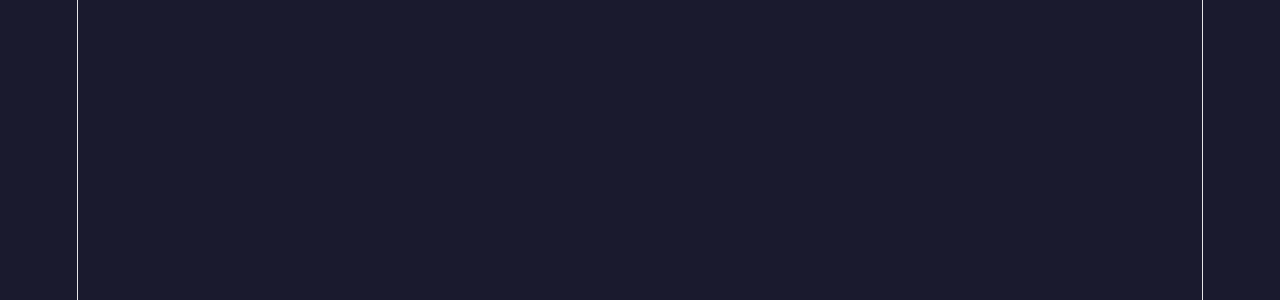
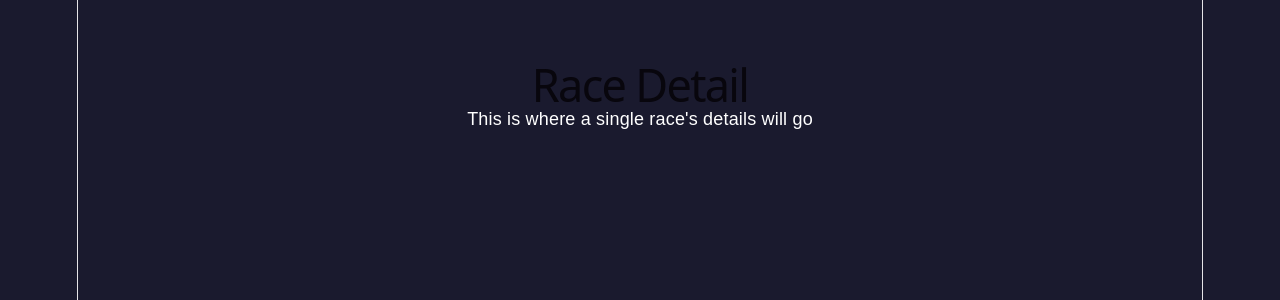
Before and after one commit to KaranKBajpai/F1-Dashboard, a React app in the folder frontend/: page /race/1 in a window 1280 px wide. Before the commit this address had no page. Shown: the top 300 px of the page. Built offline with nearby package versions, Linux system fonts and the light colour scheme; the HTML template or start-up script is replaced by a standard one.

Commit message:
Add: RaceDetail page, race route, and clickable cards

```diff
--- a/frontend/src/App.css
+++ b/frontend/src/App.css
@@ -116,6 +116,13 @@ body {
   justify-content: space-between;
   align-items: center;
 }
+
+.race-card-link {
+  text-decoration: none;
+  color: inherit;
+  display: block;
+}
+
 .race-round { font-size: 0.8rem; color: #9aa; text-transform: uppercase; letter-spacing: 0.05em; }
 .race-flag  { font-size: 1.4rem; }
 .race-name  { font-size: 1.05rem; margin: 10px 0 4px; }
--- a/frontend/src/App.jsx
+++ b/frontend/src/App.jsx
@@ -1,6 +1,7 @@
 // App: the routing shell — decides which page to show based on the URL
 import {BrowserRouter, Routes, Route} from 'react-router-dom'
 import Home from './Home'
+import RaceDetail from './RaceDetail'
 import './App.css'
 
 function App () {
@@ -11,6 +12,8 @@ function App () {
       <Routes>
         {/* URL "/" shows the Home page */}
         <Route path="/" element={<Home />} />
+        {/* "/race/:round" shows RaceDetail; :round is a placeholder matching any round number */}
+        <Route path="/race/:round" element={<RaceDetail />}/>
       </Routes>
     </BrowserRouter>
   )
--- a/frontend/src/RaceCard.jsx
+++ b/frontend/src/RaceCard.jsx
@@ -1,7 +1,11 @@
 // RaceCard: displays a single race as a styled card
 // Receives one `race` object as a prop from App
+// Wrapped in a Link so clicking navigates to that race's detail page
+import { Link } from "react-router-dom"
+
 function RaceCard({ race }) {
   return (
+    <Link to={`/race/${race.round}`} className="race-card-link">
         <div className="race-card">
 
         {/* Top row: round label on the left, flag on the right */}
@@ -24,6 +28,7 @@ function RaceCard({ race }) {
         )}
 
         </div>
+    </Link>
   )
 }
 
--- /dev/null
+++ b/frontend/src/RaceDetail.jsx
@@ -0,0 +1,12 @@
+// RaceDetail: the page shown when you click a race (placeholder for now)
+// We'll fill it with real race data in the next steps
+function RaceDetail () {
+    return (
+        <div className="app">
+            <h1 className="title">Race Detail</h1>
+            <p>This is where a single race's details will go</p>
+        </div>
+    )
+}
+
+export default RaceDetail
```
Lines whose indentation alone changed are shown as unchanged.
